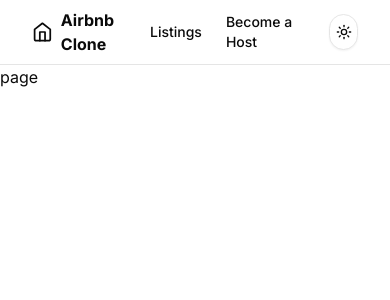
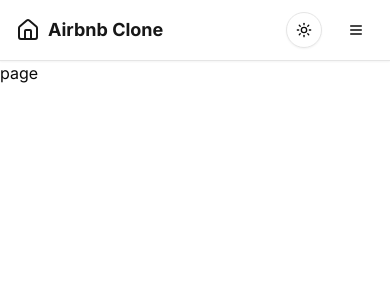
Before and after one commit to kevinduhamelhayes/Airbnb, a Next.js app: page /admin in a window 390 px wide. Shown: the top 300 px of the page. Built offline with nearby package versions, Linux system fonts and the light colour scheme.

Commit message:
refactor: combine Header and Navbar components into a single responsive Navbar

```diff
--- a/app/layout.tsx
+++ b/app/layout.tsx
@@ -2,7 +2,7 @@ import type { Metadata } from "next";
 import { Inter } from "next/font/google";
 import "./globals.css";
 import { ThemeProvider } from "@/contexts/theme-context";
-import { Header } from "@/components/layout/header";
+import { Navbar } from "@/components/navbar/Navbar";
 
 const inter = Inter({ subsets: ["latin"] });
 
@@ -21,7 +21,7 @@ export default function RootLayout({
       <body className={inter.className}>
         <ThemeProvider defaultTheme="system" storageKey="airbnb-theme">
           <div className="relative flex min-h-screen flex-col">
-            <Header />
+            <Navbar />
             <main className="flex-1">{children}</main>
           </div>
         </ThemeProvider>
--- a/app/page.tsx
+++ b/app/page.tsx
@@ -1,7 +1,7 @@
 "use client"
 import React from 'react';
 import Footer from '@/components/Footer';
-import Navbar from '@/components/Navbar';
+import Navbar from '@/components/navbar/Navbar';
 import Hero from '@/components/Hero';
 import Body from '@/components/Body';
 import Section from '@/components/Section';
--- a/components/Navbar.tsx
+++ /dev/null
@@ -1,96 +0,0 @@
-"use client";
-
-import React, { useState } from "react";
-import Link from "next/link";
-import { Button } from "@/components/ui/button";
-import { Image } from "@/components/ui/image";
-import { Menu, X } from "lucide-react";
-import { ThemeToggle } from "@/components/ui/theme-toggle";
-
-const Navbar = () => {
-  const [isMenuOpen, setIsMenuOpen] = useState(false);
-
-  const toggleMenu = () => {
-    setIsMenuOpen(!isMenuOpen);
-  };
-
-  return (
-    <nav className="sticky top-0 z-50 w-full bg-background/95 backdrop-blur supports-[backdrop-filter]:bg-background/60 border-b shadow-sm">
-      <div className="container mx-auto px-4 py-3 flex items-center justify-between">
-        <div className="flex items-center">
-          <Image
-            src="/svgs/airbnb-1.svg"
-            width={60}
-            height={60}
-            alt="Airbnb Logo"
-            className="rounded-none"
-          />
-          <p className="font-bold hidden md:flex text-2xl ml-4 text-primary">Administradores Airbnb</p>
-        </div>
-
-        {/* Desktop Navigation */}
-        <div className="hidden md:flex items-center space-x-6">
-          <Link href="#servicios" className="text-sm font-medium transition-colors hover:text-primary">
-            Servicios
-          </Link>
-          <Link href="#preguntas" className="text-sm font-medium transition-colors hover:text-primary">
-            Preguntas Frecuentes
-          </Link>
-          <Link href="#regularizaciones" className="text-sm font-medium transition-colors hover:text-primary">
-            Regularizaciones
-          </Link>
-          <Button asChild variant="default" className="bg-red-500 hover:bg-red-600 text-white">
-            <a href="https://api.whatsapp.com/send/?phone=%2B543415883040">
-              Contactate con nosotros
-            </a>
-          </Button>
-          <ThemeToggle />
-        </div>
-
-        {/* Mobile Menu Button */}
-        <div className="md:hidden flex items-center space-x-4">
-          <ThemeToggle />
-          <Button variant="ghost" size="icon" onClick={toggleMenu} className="text-primary">
-            {isMenuOpen ? <X className="h-6 w-6" /> : <Menu className="h-6 w-6" />}
-          </Button>
-        </div>
-      </div>
-
-      {/* Mobile Menu */}
-      {isMenuOpen && (
-        <div className="md:hidden bg-background border-b">
-          <div className="container mx-auto px-4 py-3 flex flex-col space-y-4">
-            <Link
-              href="#servicios"
-              className="text-sm font-medium transition-colors hover:text-primary py-2"
-              onClick={() => setIsMenuOpen(false)}
-            >
-              Servicios
-            </Link>
-            <Link
-              href="#preguntas"
-              className="text-sm font-medium transition-colors hover:text-primary py-2"
-              onClick={() => setIsMenuOpen(false)}
-            >
-              Preguntas Frecuentes
-            </Link>
-            <Link
-              href="#regularizaciones"
-              className="text-sm font-medium transition-colors hover:text-primary py-2"
-              onClick={() => setIsMenuOpen(false)}
-            >
-              Regularizaciones
-            </Link>
-            <Button asChild variant="default" className="bg-red-500 hover:bg-red-600 text-white w-full">
-              <a href="https://api.whatsapp.com/send/?phone=%2B543415883040">
-                Contactate con nosotros
-              </a>
-            </Button>
-          </div>
-        </div>
-      )}
-    </nav>
-  );
-};
-
-export default Navbar;
--- a/components/layout/header.tsx
+++ /dev/null
@@ -1,44 +0,0 @@
-"use client";
-
-import Link from "next/link";
-import { ThemeToggle } from "../ui/theme-toggle";
-
-export function Header() {
-  return (
-    <header className="sticky top-0 z-50 w-full border-b bg-background/95 backdrop-blur supports-[backdrop-filter]:bg-background/60">
-      <div className="container flex h-16 items-center justify-between">
-        <Link href="/" className="flex items-center space-x-2">
-          <svg
-            xmlns="http://www.w3.org/2000/svg"
-            viewBox="0 0 24 24"
-            fill="none"
-            stroke="currentColor"
-            strokeWidth="2"
-            strokeLinecap="round"
-            strokeLinejoin="round"
-            className="h-6 w-6"
-          >
-            <path d="M3 9l9-7 9 7v11a2 2 0 0 1-2 2H5a2 2 0 0 1-2-2z" />
-            <polyline points="9 22 9 12 15 12 15 22" />
-          </svg>
-          <span className="font-bold">Airbnb Clone</span>
-        </Link>
-        <nav className="flex items-center space-x-6">
-          <Link
-            href="/listings"
-            className="text-sm font-medium transition-colors hover:text-primary"
-          >
-            Listings
-          </Link>
-          <Link
-            href="/host"
-            className="text-sm font-medium transition-colors hover:text-primary"
-          >
-            Become a Host
-          </Link>
-          <ThemeToggle />
-        </nav>
-      </div>
-    </header>
-  );
-}
--- /dev/null
+++ b/components/navbar/Navbar.tsx
@@ -0,0 +1,109 @@
+"use client";
+
+import React, { useState } from "react";
+import Link from "next/link";
+import { Button } from "@/components/ui/button";
+import { Image } from "@/components/ui/image";
+import { Menu, X, Home } from "lucide-react";
+import { ThemeToggle } from "@/components/ui/theme-toggle";
+
+export function Navbar() {
+  const [isMenuOpen, setIsMenuOpen] = useState(false);
+
+  const toggleMenu = () => {
+    setIsMenuOpen(!isMenuOpen);
+  };
+
+  return (
+    <header className="sticky top-0 z-50 w-full border-b bg-background/95 backdrop-blur supports-[backdrop-filter]:bg-background/60 shadow-sm">
+      <div className="container mx-auto px-4 py-3 flex items-center justify-between">
+        <Link href="/" className="flex items-center space-x-2">
+          {/* Logo - Use SVG for small screens, Image for larger screens */}
+          <div className="md:hidden">
+            <Home className="h-6 w-6 text-primary" />
+          </div>
+          <div className="hidden md:block">
+            <Image
+              src="/svgs/airbnb-1.svg"
+              width={60}
+              height={60}
+              alt="Airbnb Logo"
+              className="rounded-none"
+            />
+          </div>
+          <span className="font-bold text-lg md:text-2xl text-primary">Airbnb Clone</span>
+        </Link>
+
+        {/* Desktop Navigation */}
+        <nav className="hidden md:flex items-center space-x-6">
+          <Link
+            href="/listings"
+            className="text-sm font-medium transition-colors hover:text-primary"
+          >
+            Listings
+          </Link>
+          <Link
+            href="/host"
+            className="text-sm font-medium transition-colors hover:text-primary"
+          >
+            Become a Host
+          </Link>
+          <Link
+            href="#preguntas"
+            className="text-sm font-medium transition-colors hover:text-primary"
+          >
+            FAQ
+          </Link>
+          <Button asChild variant="default" className="bg-red-500 hover:bg-red-600 text-white">
+            <a href="https://api.whatsapp.com/send/?phone=%2B543415883040">
+              Contact Us
+            </a>
+          </Button>
+          <ThemeToggle />
+        </nav>
+
+        {/* Mobile Menu Button */}
+        <div className="md:hidden flex items-center space-x-4">
+          <ThemeToggle />
+          <Button variant="ghost" size="icon" onClick={toggleMenu} aria-label="Toggle menu">
+            {isMenuOpen ? <X className="h-6 w-6" /> : <Menu className="h-6 w-6" />}
+          </Button>
+        </div>
+      </div>
+
+      {/* Mobile Menu */}
+      {isMenuOpen && (
+        <div className="md:hidden bg-background border-t animate-slide-in">
+          <div className="container mx-auto px-4 py-3 flex flex-col space-y-4">
+            <Link
+              href="/listings"
+              className="text-sm font-medium transition-colors hover:text-primary py-2 flex items-center"
+              onClick={() => setIsMenuOpen(false)}
+            >
+              Listings
+            </Link>
+            <Link
+              href="/host"
+              className="text-sm font-medium transition-colors hover:text-primary py-2 flex items-center"
+              onClick={() => setIsMenuOpen(false)}
+            >
+              Become a Host
+            </Link>
+            <Link
+              href="#preguntas"
+              className="text-sm font-medium transition-colors hover:text-primary py-2 flex items-center"
+              onClick={() => setIsMenuOpen(false)}
+            >
+              FAQ
+            </Link>
+            <Button asChild variant="default" className="bg-red-500 hover:bg-red-600 text-white w-full">
+              <a href="https://api.whatsapp.com/send/?phone=%2B543415883040">
+                Contact Us
+              </a>
+            </Button>
+          </div>
+        </div>
+      )}
+    </header>
+  );
+}
```
